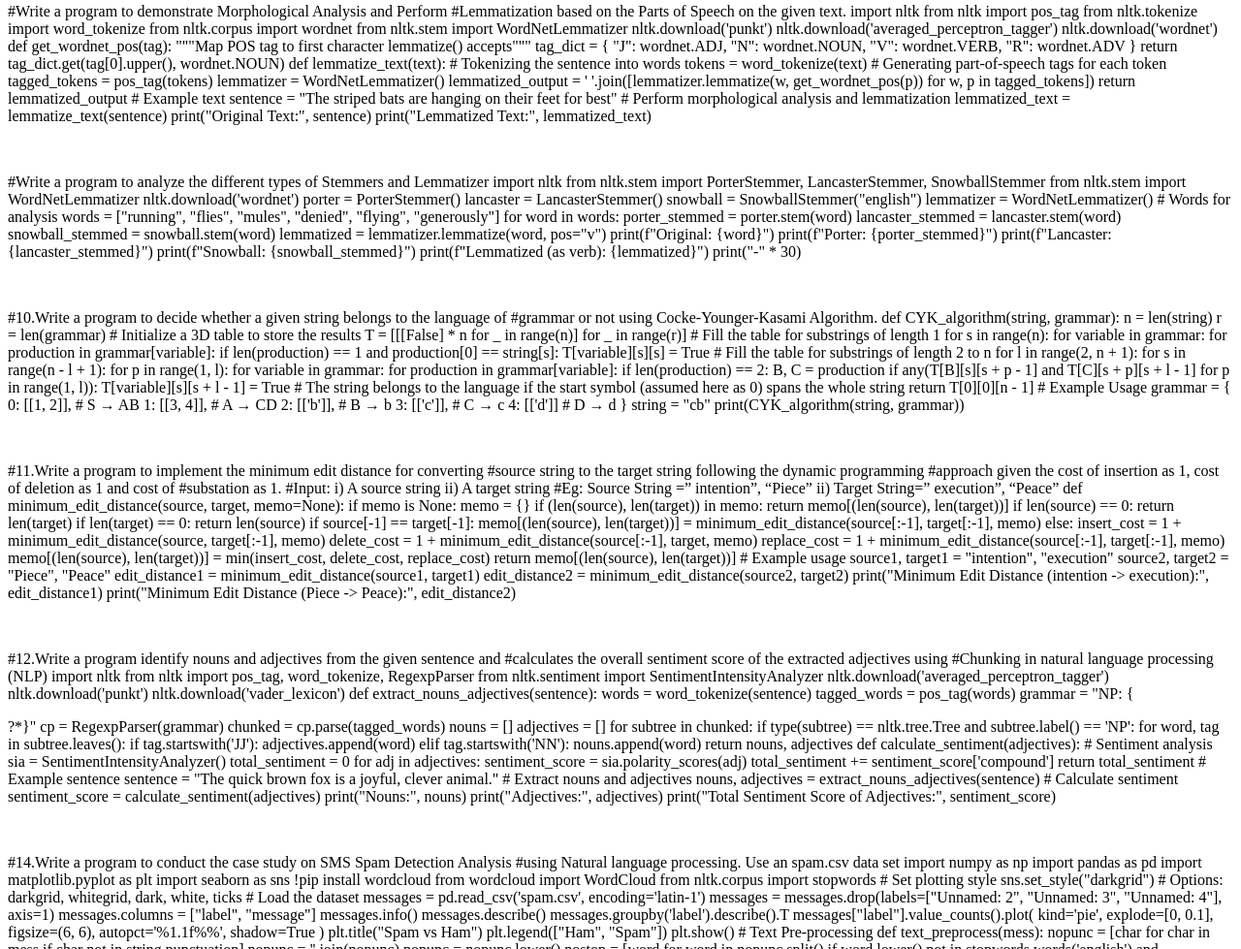
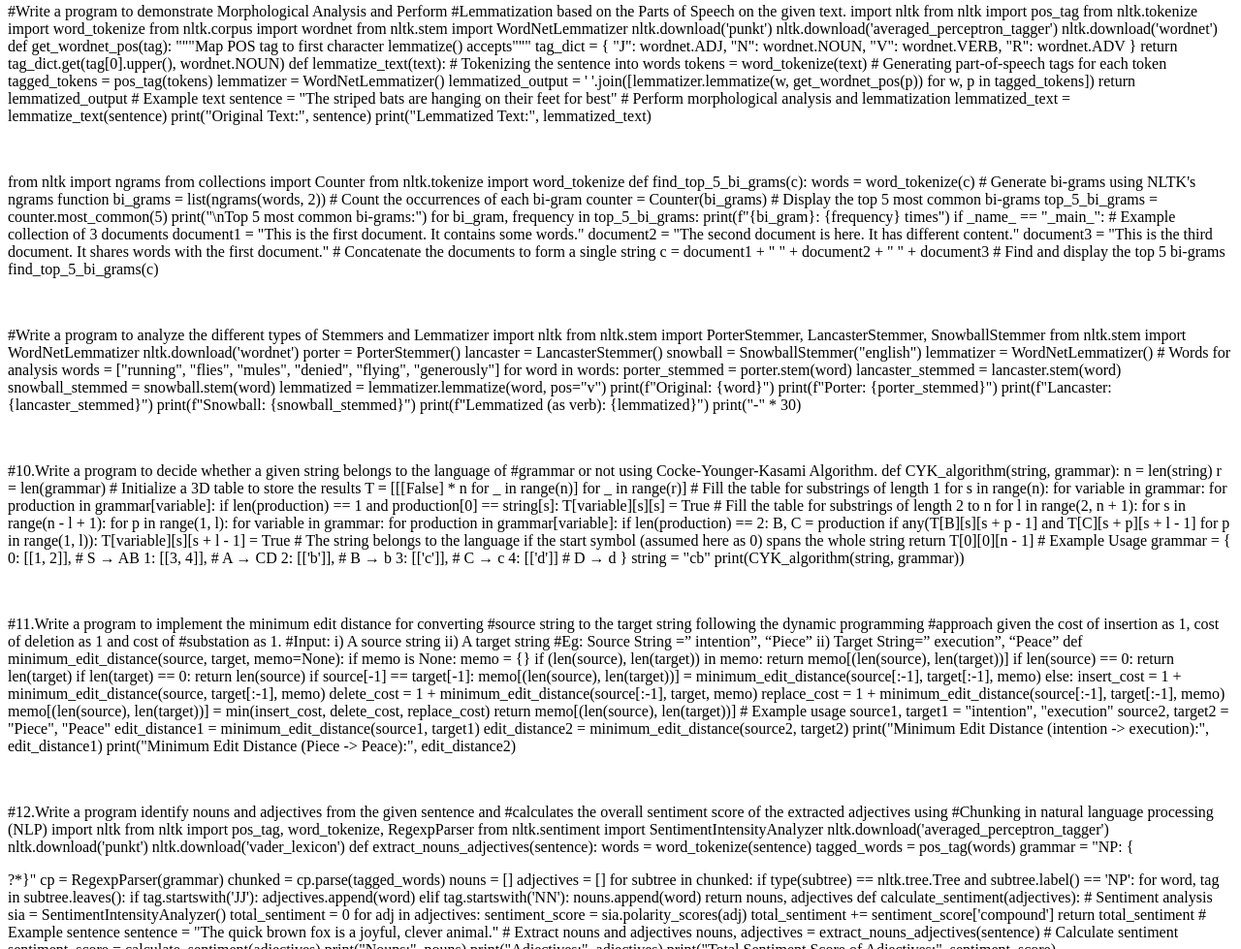
Before and after one commit to Siddharth133/nlp, a plain HTML site: page index.html in a window 1280 px wide. Shown: the part 1193-2172 px from the top of the page at 97% size. Drawn offline with Linux system fonts and the light colour scheme.

Commit message:
Update index.html

```diff
--- a/index.html
+++ b/index.html
@@ -376,6 +376,39 @@
     </p>
     <br>
     <p>
+        from nltk import ngrams
+from collections import Counter
+from nltk.tokenize import word_tokenize
+
+def find_top_5_bi_grams(c):
+    words = word_tokenize(c)
+
+    # Generate bi-grams using NLTK's ngrams function
+    bi_grams = list(ngrams(words, 2))
+
+    # Count the occurrences of each bi-gram
+    counter = Counter(bi_grams)
+
+    # Display the top 5 most common bi-grams
+    top_5_bi_grams = counter.most_common(5)
+    print("\nTop 5 most common bi-grams:")
+    for bi_gram, frequency in top_5_bi_grams:
+        print(f"{bi_gram}: {frequency} times")
+
+if _name_ == "_main_":
+    # Example collection of 3 documents
+    document1 = "This is the first document. It contains some words."
+    document2 = "The second document is here. It has different content."
+    document3 = "This is the third document. It shares words with the first document."
+
+    # Concatenate the documents to form a single string
+    c = document1 + " " + document2 + " " + document3
+
+    # Find and display the top 5 bi-grams
+    find_top_5_bi_grams(c)
+    </p>
+    <br>
+    <p>
         #Write a program to analyze the different types of Stemmers and Lemmatizer
 
 
```
